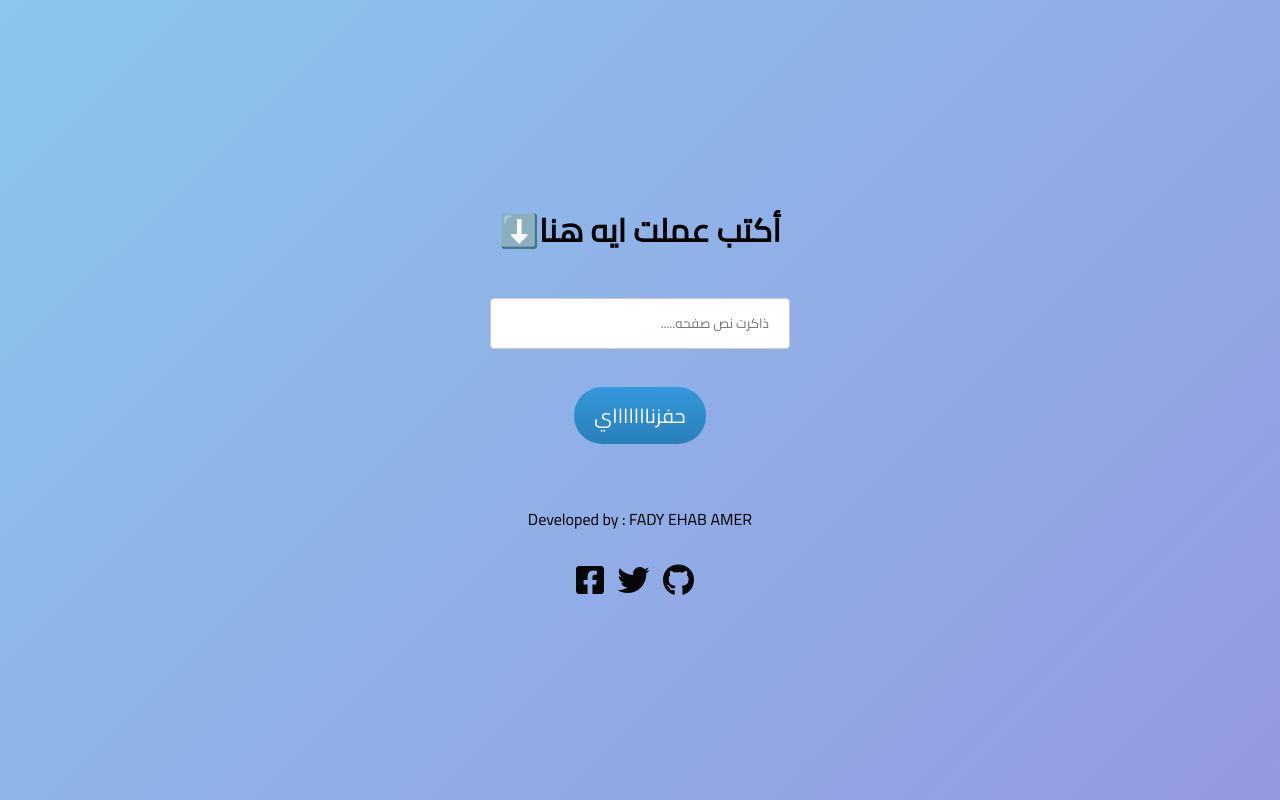
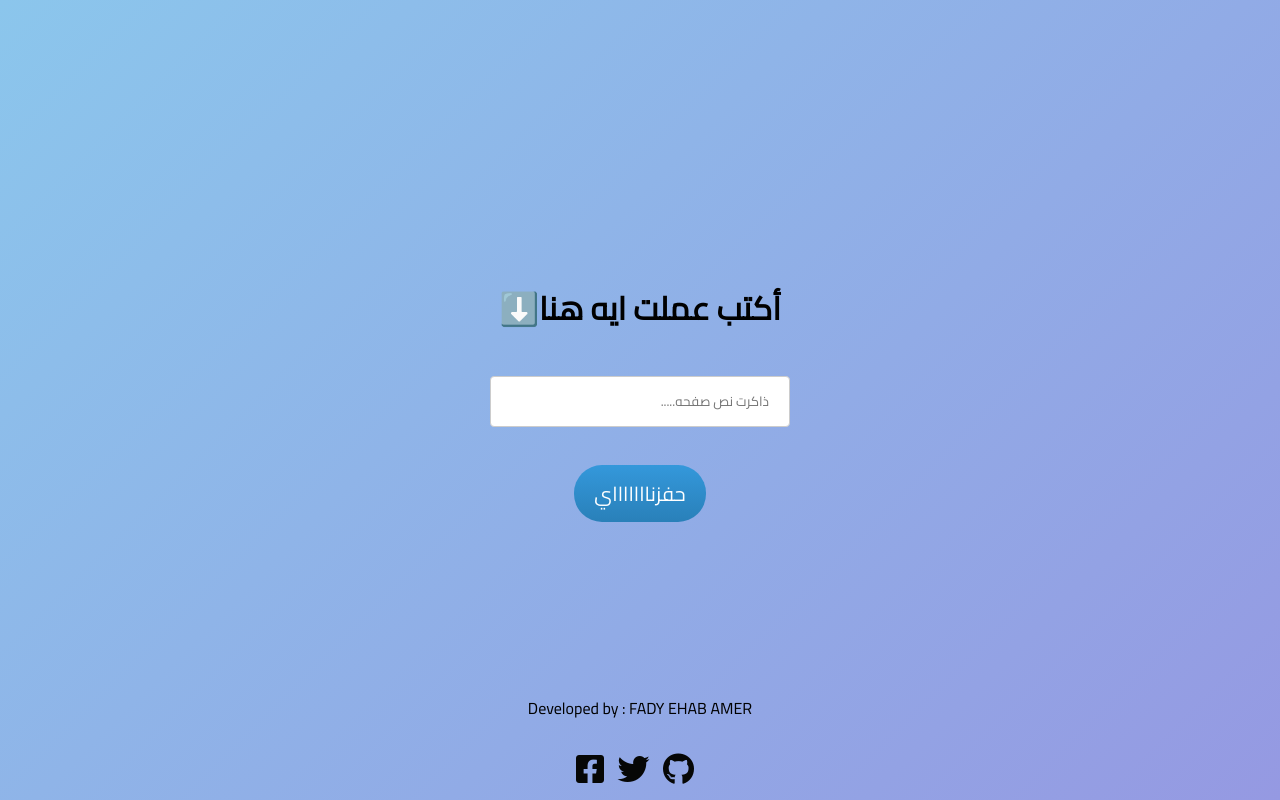
Before and after one commit to fadyehabamer/Bravoo-3leeek, a plain HTML site: page index.html in a window 1280 px wide. Drawn offline with Linux system fonts and the light colour scheme; some packages are replaced by stand-ins of ours; a script that the page names is missing.

Commit message:
Update style.css

```diff
--- a/style.css
+++ b/style.css
@@ -95,3 +95,8 @@ i{
         width:80%
     }
 }
+
+.info{
+    position: fixed;
+    bottom: 10px;
+}
```
